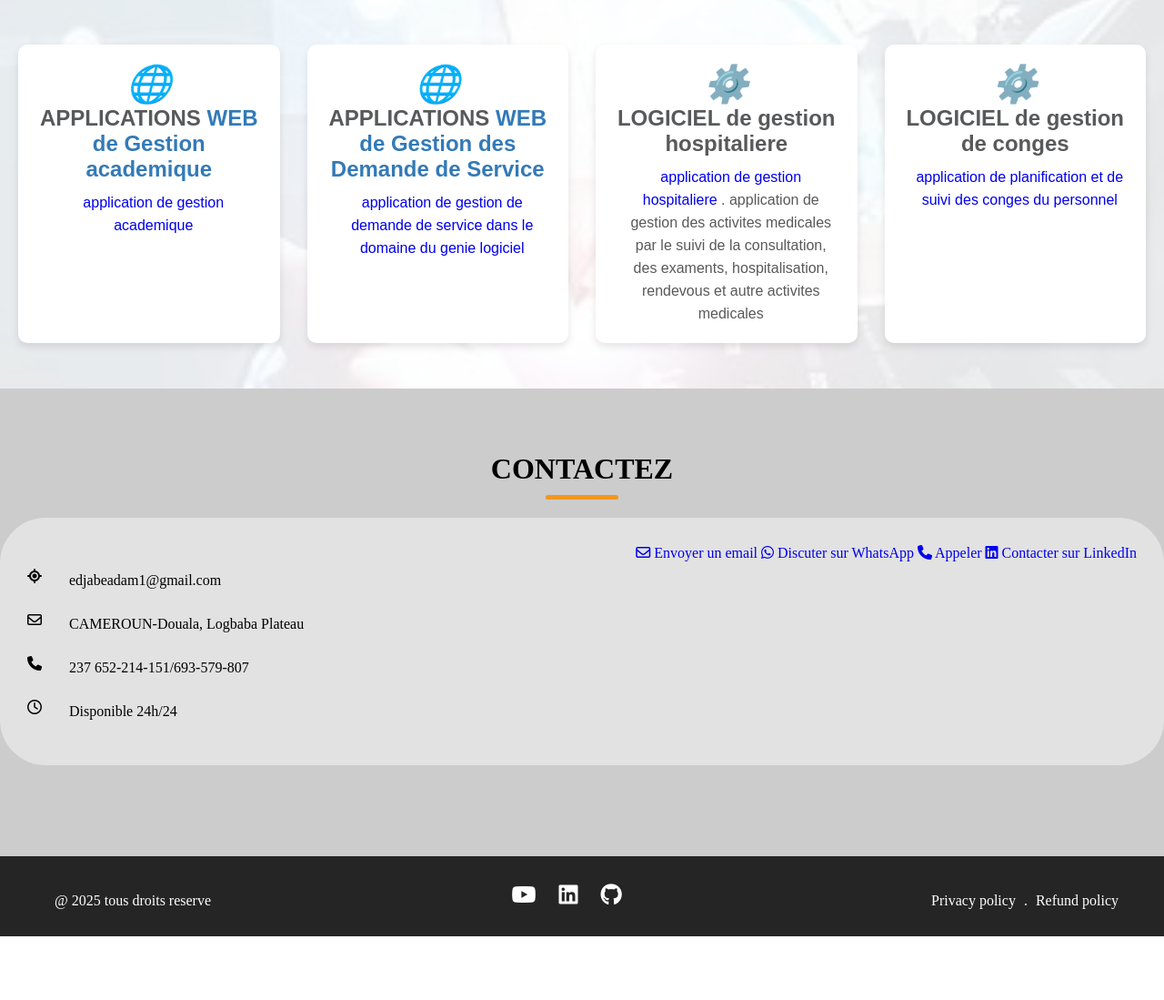
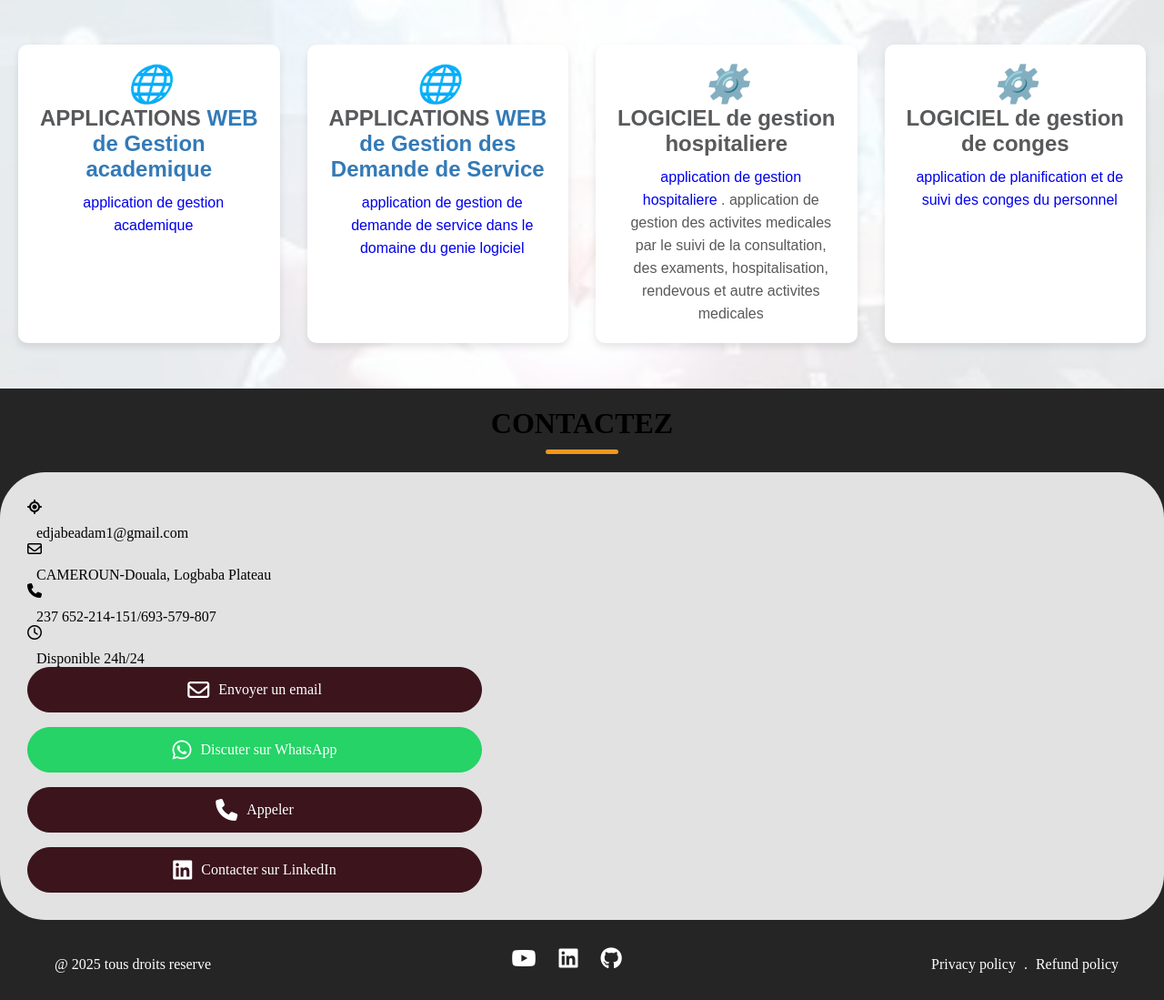
Before and after one commit to Basselte1/portFolio, a Django app: page / in a window 1280 px wide. Shown: the part 3338-4437 px from the top of the page at 91% size. Before the commit the page ends 4367 px from the top, so only its background shows below. Run offline with Django 5.2, Linux system fonts and the light colour scheme; some libraries are stand-ins or nearby versions; some web fonts are replaced.

Commit message:
modification du style du formulaire de contact

```diff
--- a/static/css/style.css
+++ b/static/css/style.css
@@ -637,7 +637,7 @@
 
 /* ═══════════════════════════════════════════════════════════════
    Contact section
-   ═══════════════════════════════════════════════════════════════ */
+   ═══════════════════════════════════════════════════════════════
 .contact-section {
     padding: 50px 0 100px;
     background: var(--light-pink-color);
@@ -645,7 +645,7 @@
 .contact-section .section-content {
     display: flex;
     flex-wrap: wrap;             /* CHANGEMENT : nowrap => wrap pour tablette/mobile */
-    gap: 32px;
+  /*  gap: 32px;
     align-items: flex-start;
     justify-content: center;
     background-color: #e2e2e2;
@@ -694,8 +694,56 @@
 .contact-form .submit-button:hover {
     color: var(--primary-color);
     background: transparent;
+}*/
+
+/* ═══════════════════════════════════════════════════════════════
+   Contact section — actions rapides (remplace le formulaire)
+   ═══════════════════════════════════════════════════════════════ */
+.contact-actions {
+    flex: 1 1 300px;
+    min-width: 280px;
+    max-width: 500px;
+    display: flex;
+    flex-direction: column;
+    gap: 16px;
+    justify-content: center;
 }
 
+.contact-btn {
+    display: flex;
+    align-items: center;
+    justify-content: center;
+    gap: 10px;
+    height: 50px;
+    padding: 0 20px;
+    color: var(--white-color);
+    background: var(--primary-color);
+    border: 1px solid var(--primary-color);
+    border-radius: var(--border-radius-m);
+    font-size: var(--font-size-n);
+    font-weight: var(--font-weight-medium);
+    transition: 0.3s ease;
+}
+
+.contact-btn i {
+    font-size: var(--font-size-l);
+}
+
+.contact-btn:hover {
+    color: var(--primary-color);
+    background: transparent;
+}
+
+/* Couleur distincte pour WhatsApp, cohérente avec le reste du thème */
+.contact-btn.whatsapp {
+    background: #25D366;
+    border-color: #25D366;
+    color: var(--white-color);
+}
+.contact-btn.whatsapp:hover {
+    background: transparent;
+    color: #25D366;
+}
 /* ═══════════════════════════════════════════════════════════════
    Footer
    ═══════════════════════════════════════════════════════════════ */
```
